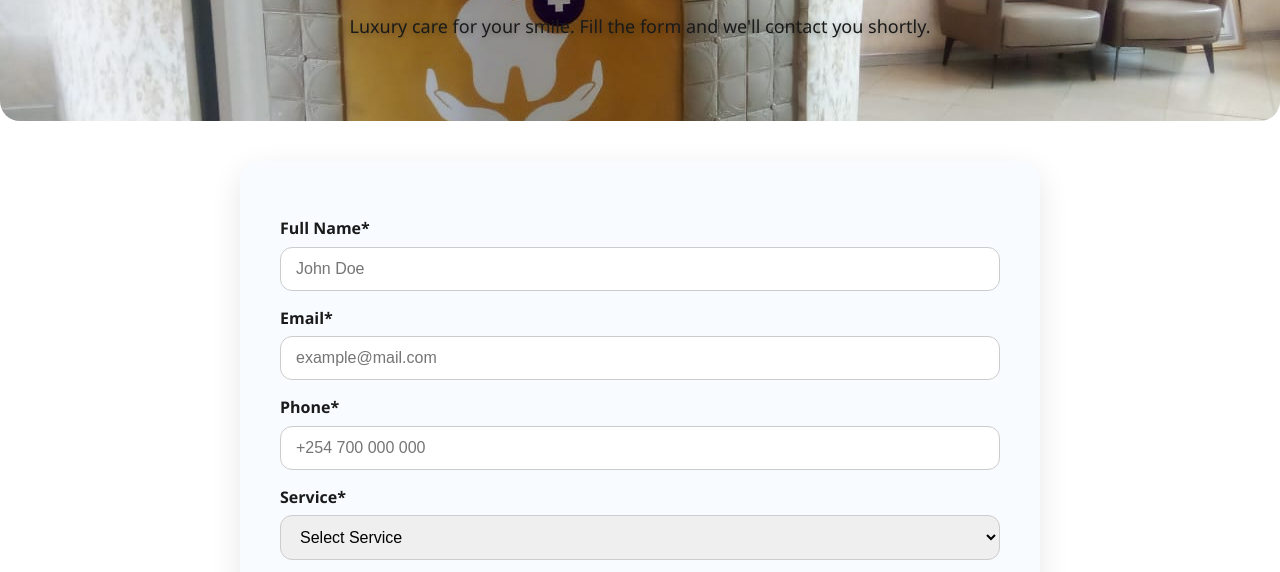
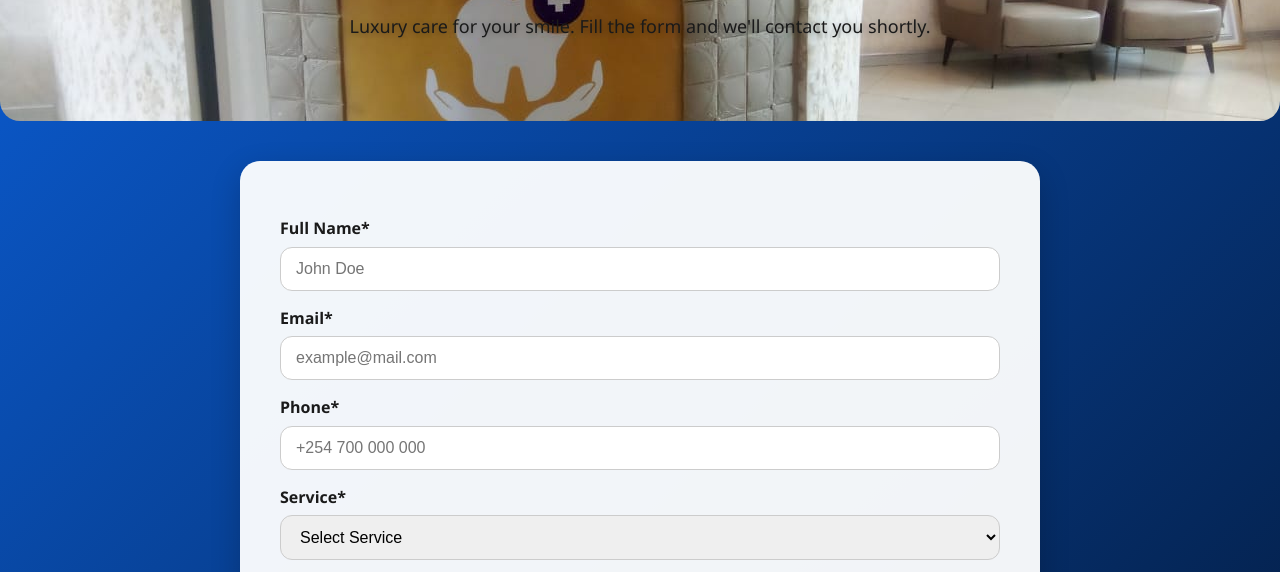
Before and after one commit to Dentosystems/dentalsystems, a plain HTML site: page appointment.html in a window 1280 px wide. Shown: the part 196-768 px from the top of the page. Drawn offline with nearby package versions, Linux system fonts and the light colour scheme.

Commit message:
Improved appointment page styling and fixed theme toggle

```diff
--- a/appointment.html
+++ b/appointment.html
@@ -11,11 +11,12 @@
 
 <style>
 body{
-font-family:"Segoe UI",Arial,sans-serif;
-background-color:var(--bg-color);
-color:var(--text-color);
-margin:0;
+  font-family:"Segoe UI",Arial,sans-serif;
+  background: linear-gradient(135deg,#0b5ed7,#031633);
+  color:var(--text-color);
+  margin:0;
 }
+
 
 .hero{
 background:#072a5f url('assets/images/home-bg.jpg') no-repeat center/cover;
@@ -40,10 +41,10 @@ text-shadow:0 1px 6px rgba(0,0,0,0.3);
 .container{
 max-width:800px;
 margin:40px auto;
-background-color:var(--card-bg);
+background:rgba(255,255,255,0.95);
 padding:40px;
 border-radius:20px;
-box-shadow:0 10px 30px rgba(0,0,0,0.1);
+box-shadow:0 10px 30px rgba(0,0,0,0.2);
 }
 
 form label{
@@ -283,6 +284,17 @@ console.error(err)
 
 </script>
 
+<script src="assets/js/theme.js"></script>
+
+<script>
+emailjs.init("YOUR_PUBLIC_KEY");
+
+/* appointment form JS here */
+</script>
+
+</body>
+</html>
+
 </body>
 
 </html>
```
